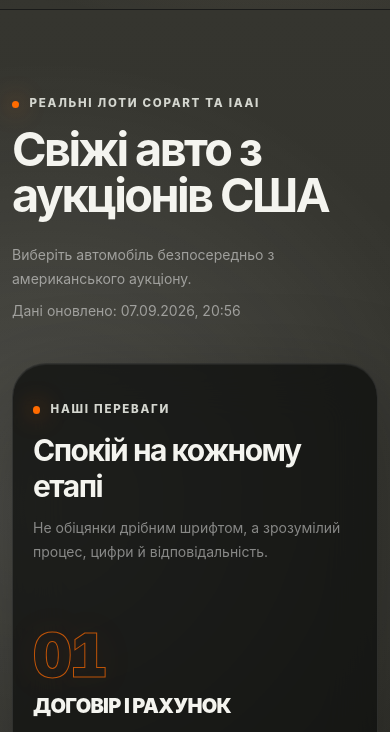
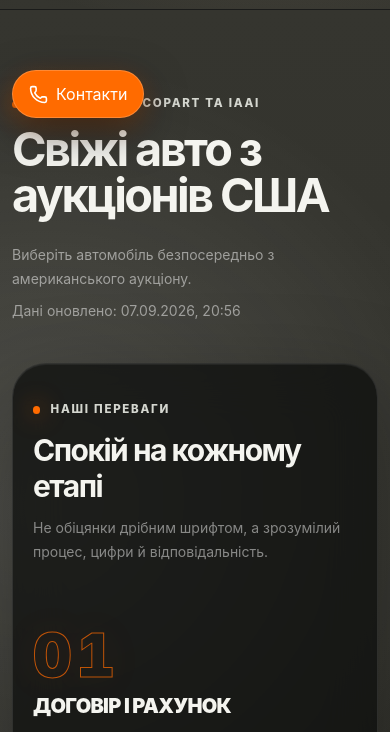
Before and after one commit to IgorKomarchuk/AvtoUSA, a Next.js app: page / in a window 390 px wide. Shown: the part 710-1442 px from the top of the page. Built offline with nearby package versions, Linux system fonts and the light colour scheme; no server answers; the database is empty.

Commit message:
Fix mobile advantage digits and add contact button

```diff
--- a/src/app/globals.css
+++ b/src/app/globals.css
@@ -222,12 +222,15 @@ button, a { -webkit-tap-highlight-color: transparent; }
     align-items: start;
   }
   .advantage-number {
+    display: flex;
+    gap: .08em;
     align-self: auto;
     padding-top: 0;
     font-size: 3.75rem;
-    letter-spacing: -.035em;
+    letter-spacing: 0;
     line-height: .9;
   }
+  .advantage-number-digit { display: block; }
   .advantage-copy {
     min-width: 0;
     padding-block: 0;
--- a/src/components/advantages-showcase.tsx
+++ b/src/components/advantages-showcase.tsx
@@ -39,7 +39,9 @@ export function AdvantagesShowcase() {
     </div>
     <div className="mt-10 grid gap-x-8 gap-y-2 lg:grid-cols-2">
       {advantages.map(([number, title, text], index) => <article key={number} style={{ transitionDelay: visible ? `${index * 120}ms` : "0ms" }} className={`advantage-row group ${visible ? "is-visible" : ""} ${index % 2 ? "from-right" : "from-left"}`}>
-        <div className="advantage-number" aria-hidden="true">{number}</div>
+        <div className="advantage-number" aria-hidden="true">
+          {[...number].map((digit, digitIndex) => <span key={`${number}-${digitIndex}`} className="advantage-number-digit">{digit}</span>)}
+        </div>
         <div className="advantage-copy relative z-10 pb-8 pt-7 sm:pb-10 sm:pt-9">
           <h4 className="text-xl font-black uppercase tracking-[-.035em] sm:text-2xl">{title}</h4>
           <p className="mt-3 max-w-md text-sm leading-6 text-white/52 sm:text-base">{text}</p>
--- a/src/components/site-header-client.tsx
+++ b/src/components/site-header-client.tsx
@@ -2,7 +2,8 @@
 
 import Link from "next/link";
 import { Instagram, Menu, MessageCircle, Phone, Send, X } from "lucide-react";
-import { useEffect, useId, useRef, useState } from "react";
+import { useEffect, useId, useRef, useState, useSyncExternalStore } from "react";
+import { createPortal } from "react-dom";
 import type { SiteContacts } from "@/lib/site-contacts";
 import { trackEvent } from "@/lib/analytics";
 import { buttonStyles } from "./ui/button";
@@ -13,10 +14,12 @@ import { BrandLogo } from "./brand-logo";
 import { LeadDialogButton } from "./lead-dialog-button";
 
 const nav = [["Авто зі США", "/cars"], ["Аукціони", "/#auctions"], ["Як ми працюємо", "/#process"], ["Калькулятор", "/#calculator"], ["Доставка", "/#delivery"], ["Відгуки", "/#reviews"], ["Питання", "/#faq"]] as const;
+const subscribeToClient = () => () => undefined;
 
 export function SiteHeaderClient({ contacts }: { contacts: SiteContacts }) {
   const [open, setOpen] = useState(false);
   const [contactsOpen, setContactsOpen] = useState(false);
+  const mounted = useSyncExternalStore(subscribeToClient, () => true, () => false);
   const contactTitleId = useId();
   const menuButtonRef = useRef<HTMLButtonElement>(null);
   const closeButtonRef = useRef<HTMLButtonElement>(null);
@@ -51,7 +54,7 @@ export function SiteHeaderClient({ contacts }: { contacts: SiteContacts }) {
     setContactsOpen(true);
   }
 
-  return <header className="sticky top-0 z-50 border-b border-white/[.07] bg-[#070807]/85 backdrop-blur-2xl">
+  return <><header className="sticky top-0 z-50 border-b border-white/[.07] bg-[#070807]/85 backdrop-blur-2xl">
     <div className="shell flex h-[68px] min-w-0 items-center justify-between gap-2 sm:h-[76px] sm:gap-4">
       <Link href="/" className="premium-focus min-w-0 flex-1 overflow-hidden rounded-lg no-underline md:flex-none" aria-label="BRILLIANTCARS — головна"><BrandLogo compact /></Link>
       <nav className="hidden items-center gap-5 xl:flex" aria-label="Основна навігація">{nav.map(([label,href])=><Link key={href} href={href} className="premium-focus rounded-md text-[13px] font-semibold text-white/65 no-underline transition hover:text-white">{label}</Link>)}</nav>
@@ -59,6 +62,8 @@ export function SiteHeaderClient({ contacts }: { contacts: SiteContacts }) {
       <div className="flex shrink-0 items-center gap-1.5 md:hidden"><LanguageSwitcher/><button ref={menuButtonRef} type="button" onClick={()=>setOpen(value=>!value)} className="premium-focus grid size-10 shrink-0 place-items-center rounded-xl border border-white/10 sm:size-11" aria-expanded={open} aria-label={open?"Закрити меню":"Відкрити меню"}>{open?<X size={20}/>:<Menu size={20}/>}</button></div>
     </div>
     {open&&<div className="border-t border-white/10 bg-[#090a09] px-3 pb-5 pt-3 md:hidden"><nav className="mx-auto grid max-w-xl gap-1" aria-label="Мобільна навігація">{nav.map(([label,href])=><Link key={href} href={href} onClick={()=>setOpen(false)} className="premium-focus rounded-xl px-4 py-3 text-sm font-semibold text-white/75 no-underline hover:bg-white/[.06] hover:text-white">{label}</Link>)}<button type="button" onClick={openContacts} className="premium-focus flex min-h-12 items-center gap-3 rounded-xl px-4 py-3 text-left text-sm font-semibold text-white/75 hover:bg-white/[.06] hover:text-white"><MessageCircle size={18} className="text-[#ff7a18]"/>{copy.contacts}</button><LeadDialogButton onOpen={()=>setOpen(false)} className={`${buttonStyles()} mt-3`}>Підібрати авто</LeadDialogButton></nav></div>}
+  </header>{mounted&&createPortal(<>
+    {!open&&!contactsOpen&&<button type="button" onClick={openContacts} className="premium-focus fixed bottom-[max(1rem,env(safe-area-inset-bottom))] left-3 z-[110] flex min-h-12 items-center gap-2 rounded-full border border-white/20 bg-[#ff6b00] px-4 text-sm font-black text-white shadow-[0_14px_40px_rgba(0,0,0,.5),0_8px_24px_rgba(255,107,0,.3)] md:hidden" aria-label={copy.contacts}><Phone size={19}/><span>{copy.contacts}</span></button>}
     {contactsOpen&&<div className="fixed inset-0 z-[120] flex min-h-dvh items-end justify-center bg-black/80 p-3 backdrop-blur-md md:hidden" role="presentation" onMouseDown={(event)=>{if(event.target===event.currentTarget)setContactsOpen(false);}}>
       <section role="dialog" aria-modal="true" aria-labelledby={contactTitleId} className="w-full max-w-md rounded-[28px] border border-white/15 bg-[#101210] p-5 pb-[max(1.25rem,env(safe-area-inset-bottom))] shadow-[0_30px_100px_rgba(0,0,0,.72)]">
         <div className="flex items-start justify-between gap-4"><div><p className="text-[11px] font-black uppercase tracking-[.16em] text-[#ff7a18]">BRILLIANTCARS</p><h2 id={contactTitleId} className="mt-2 text-2xl font-black tracking-[-.04em]">{copy.title}</h2></div><button ref={closeButtonRef} type="button" onClick={()=>setContactsOpen(false)} className="premium-focus grid size-10 shrink-0 place-items-center rounded-full border border-white/15 bg-white/[.04]" aria-label={copy.close}><X size={20}/></button></div>
@@ -71,5 +76,5 @@ export function SiteHeaderClient({ contacts }: { contacts: SiteContacts }) {
         </div>
       </section>
     </div>}
-  </header>;
+  </>, document.body)}</>;
 }
```
